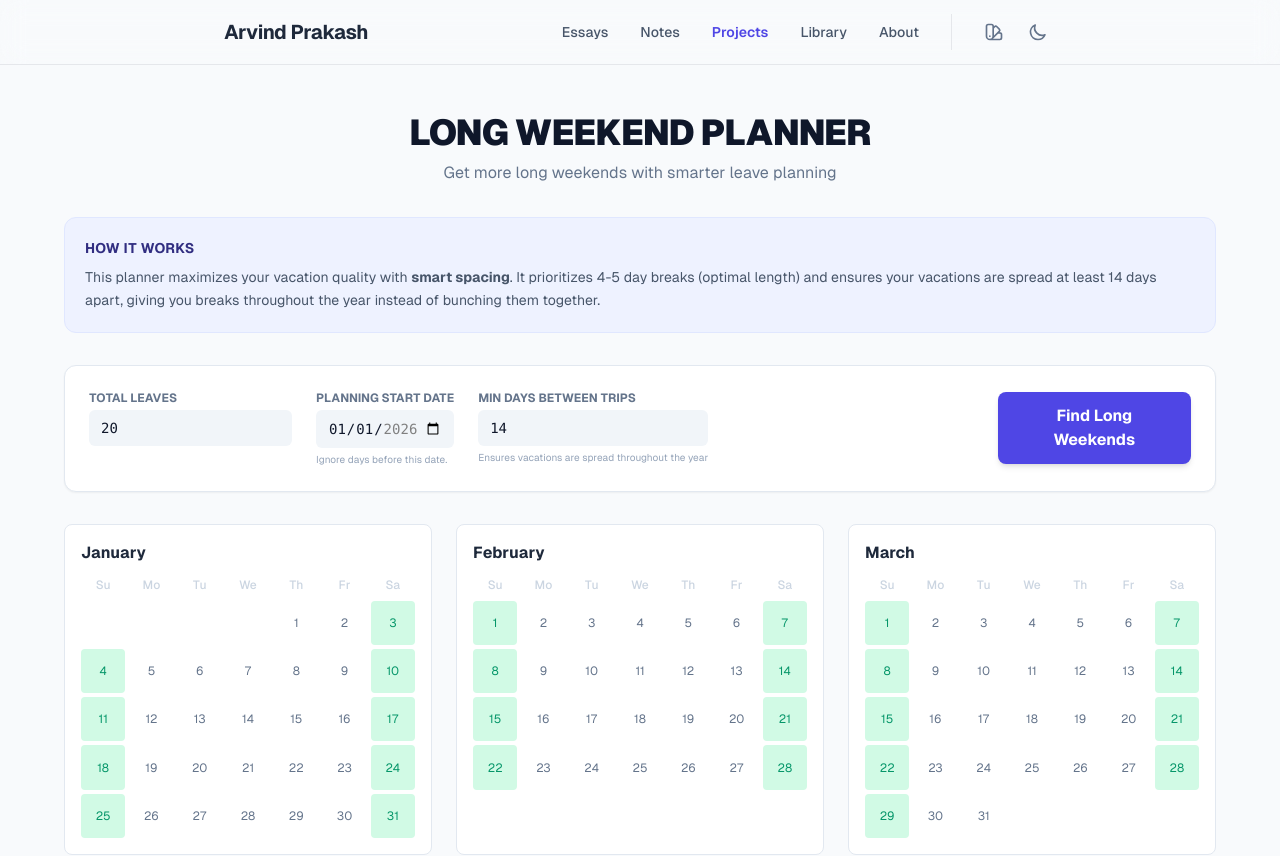
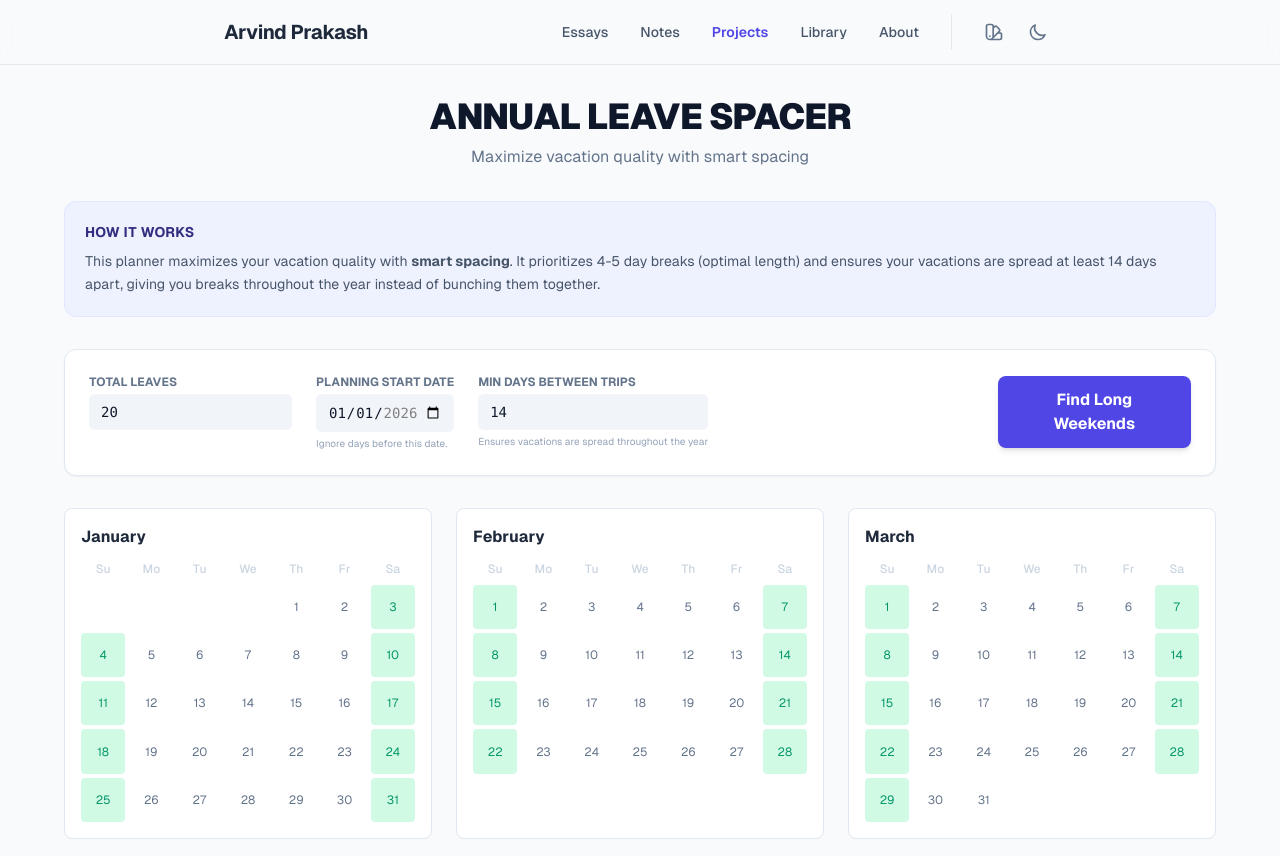
Before and after one commit to DrNightmare/blog-v2, a Next.js app: page /projects/holiday-optimizer in a window 1280 px wide. Shown: the top 856 px of the page. Built offline with nearby package versions, Linux system fonts and the light colour scheme.

Commit message:
feat: update project name and description

```diff
--- a/src/app/projects/holiday-optimizer/holiday-optimizer-container.tsx
+++ b/src/app/projects/holiday-optimizer/holiday-optimizer-container.tsx
@@ -188,6 +188,15 @@ export default function HolidayOptimizerContainer() {
 
     return (
         <div className="w-full max-w-6xl mx-auto space-y-8">
+            <div className="max-w-4xl mx-auto mb-8 text-center pt-8">
+                <h1 className="text-4xl font-black text-slate-900 dark:text-white mb-2 tracking-tight">
+                    ANNUAL LEAVE SPACER
+                </h1>
+                <p className="text-slate-500 dark:text-slate-400">
+                    Maximize vacation quality with smart spacing
+                </p>
+            </div>
+
             {/* How it Works */}
             <div className="bg-indigo-50 dark:bg-indigo-900/10 p-5 rounded-xl border border-indigo-100 dark:border-indigo-500/20">
                 <h3 className="text-sm font-bold text-indigo-900 dark:text-indigo-200 mb-2 uppercase tracking-wide">How It Works</h3>
--- a/src/app/projects/holiday-optimizer/page.tsx
+++ b/src/app/projects/holiday-optimizer/page.tsx
@@ -2,23 +2,14 @@ import { Metadata } from 'next';
 import HolidayOptimizerContainer from './holiday-optimizer-container';
 
 export const metadata: Metadata = {
-    title: 'Long Weekend Planner | Holiday Optimizer',
-    description: 'Maximize your long weekends by strategically planning leave around holidays and weekends.',
+    title: "Annual Leave Spacer",
+    description: "Optimize your holidays with smart spacing to maximize vacation quality."
 };
 
 export default function HolidayOptimizerPage() {
     return (
-        <main className="min-h-screen bg-slate-50 dark:bg-slate-950 py-12 px-4">
-            <div className="max-w-4xl mx-auto mb-8 text-center">
-                <h1 className="text-4xl font-black text-slate-900 dark:text-white mb-2 tracking-tight">
-                    LONG WEEKEND PLANNER
-                </h1>
-                <p className="text-slate-500 dark:text-slate-400">
-                    Get more long weekends with smarter leave planning
-                </p>
-            </div>
-
+        <div className="min-h-screen bg-slate-50 dark:bg-[#0B1120]">
             <HolidayOptimizerContainer />
-        </main>
+        </div>
     );
 }
--- a/src/app/projects/page.tsx
+++ b/src/app/projects/page.tsx
@@ -4,8 +4,8 @@ export default function Projects() {
     const projects = [
         {
             slug: "holiday-optimizer",
-            title: "Long Weekend Planner",
-            summary: "Smart leave planning tool that connects holidays to create longer breaks and spreads weekends throughout the year.",
+            title: "Annual Leave Spacer",
+            summary: "Smart vacation planner that maximizes break quality by prioritizing 4-5 day trips and ensuring they are evenly spaced throughout the year.",
             date: "Jan 12, 2026",
             type: "Tool"
         },
```
